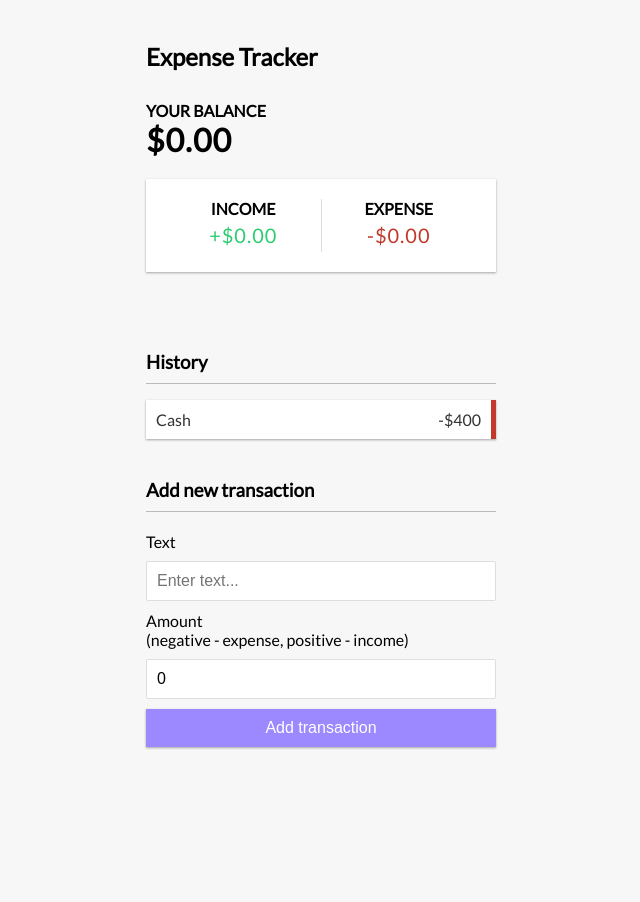
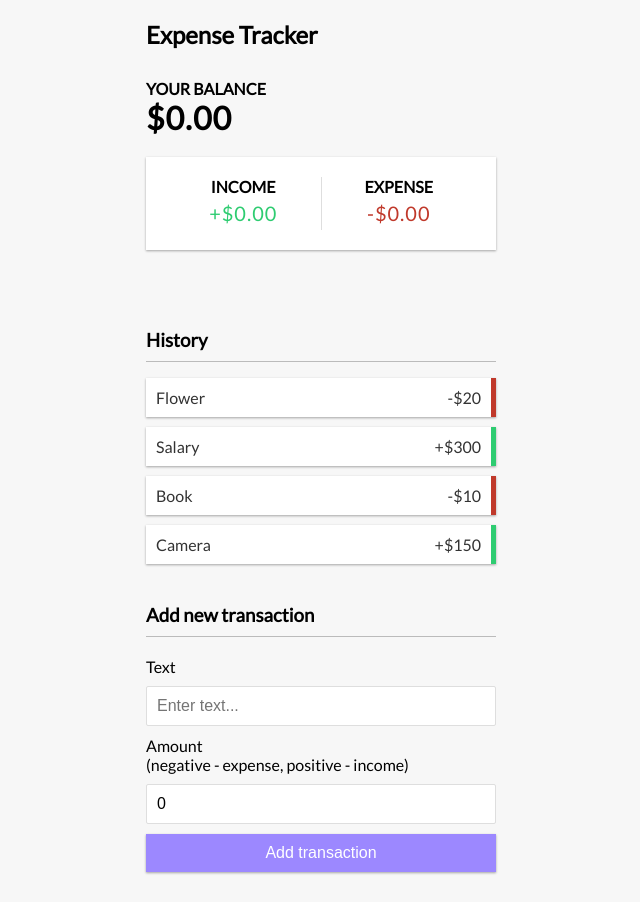
Before and after one commit to kcartagena/React, a React (Create React App) app in the folder expense-tracker-react/: page / in a window 1280 px wide. Shown: the whole page, without its empty margins (319-959 px from the left). Before the commit the page ends 800 px from the top, so only its background shows below. Built offline with nearby package versions, Linux system fonts and the light colour scheme.

Commit message:
transaction components

```diff
--- a/expense-tracker-react/src/App.js
+++ b/expense-tracker-react/src/App.js
@@ -5,9 +5,11 @@
 import {IncomeExpenses} from './components/IncomeExpenses'
 import {TransactionList} from './components/TransactionList'
 import {AddTransaction} from './components/AddTransaction'
+import {GlobalProvider} from './context/GlobalState'
+
 function App() {
   return (
-    <div>
+    <GlobalProvider>
       <Header />
 
       <div className="container">
@@ -18,7 +20,7 @@
         <AddTransaction />
       </div>
 
-    </div>
+    </GlobalProvider>
   );
 }
 
--- /dev/null
+++ b/expense-tracker-react/src/components/Transaction.js
@@ -0,0 +1,11 @@
+import React from 'react'
+
+export const Transaction = ({transaction}) => {
+    const sign = transaction.amount < 0 ? '-' : '+';
+
+    return (
+        <li className={transaction.amount < 0 ? 'minus' : 'plus' }>
+            {transaction.text} <span>{sign}${Math.abs(transaction.amount)}</span><button className="delete-btn">x</button>
+        </li>
+    )
+}
--- a/expense-tracker-react/src/components/TransactionList.js
+++ b/expense-tracker-react/src/components/TransactionList.js
@@ -1,13 +1,16 @@
-import React from 'react'
+import React, { useContext } from 'react'
+import { Transaction } from './Transaction'
+import { GlobalContext } from '../context/GlobalState'
 
 export const TransactionList = () => {
+    const {transactions} = useContext(GlobalContext);
+
     return (
         <div>
             <h3>History</h3>
             <ul className="list">
-                <li className="minus">
-                Cash <span>-$400</span><button className="delete-btn">x</button>
-                </li>
+                {transactions.map(transaction => (<Transaction key={transaction.id} transaction={transaction} />))}
+
             </ul>
         </div>
     )
--- /dev/null
+++ b/expense-tracker-react/src/context/AppReducer.js
@@ -0,0 +1,6 @@
+export default (state, action) => {
+    switch(action.type){
+        default:
+            return state;
+    }
+}
--- /dev/null
+++ b/expense-tracker-react/src/context/GlobalState.js
@@ -0,0 +1,27 @@
+import React, {createContext, useReducer} from 'react'
+import AppReducer from './AppReducer'
+
+//initial state
+const initialState = {
+    transactions: [
+          { id: 1, text: 'Flower', amount: -20 },
+          { id: 2, text: 'Salary', amount: 300 },
+          { id: 3, text: 'Book', amount: -10 },
+          { id: 4, text: 'Camera', amount: 150 }
+        ]
+}
+
+//create context
+export const GlobalContext = createContext(initialState);
+
+//provider component
+export const GlobalProvider = ({ children }) => {
+    const [state, dispatch ] = useReducer(AppReducer, initialState);
+
+    return (
+    <GlobalContext.Provider
+        value={{transactions:state.transactions}}
+        >
+        {children}
+    </GlobalContext.Provider>)
+}
```
